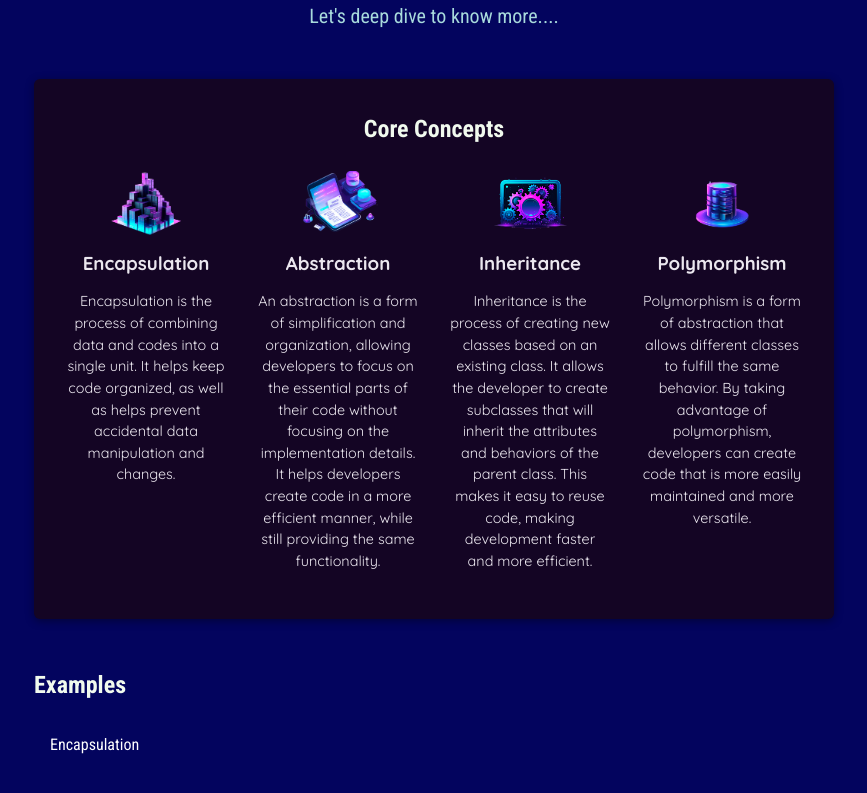
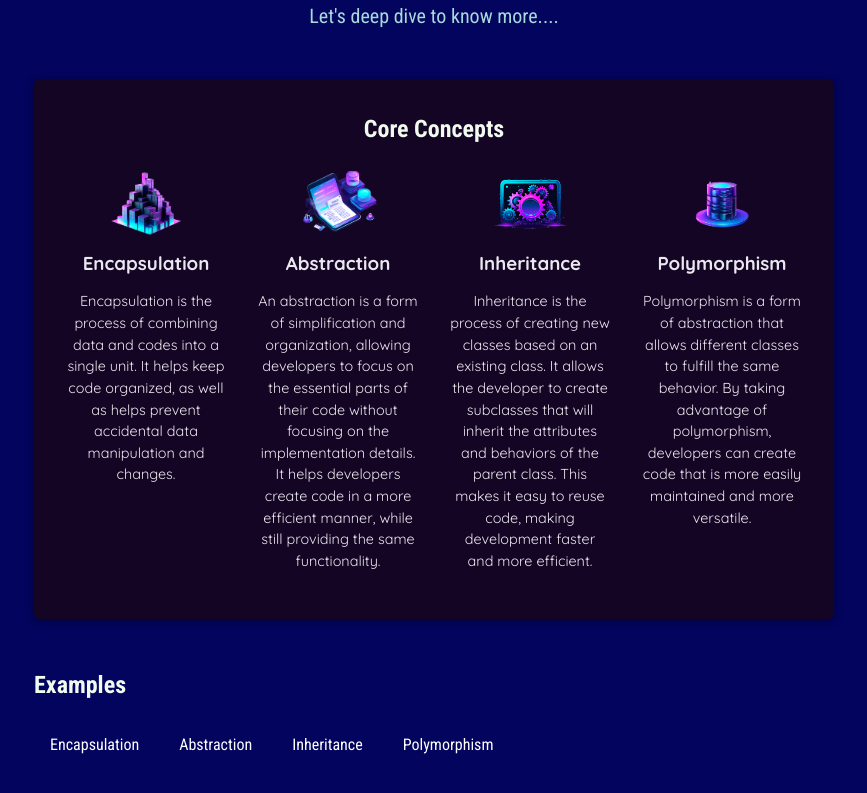
Before and after one commit to Tanushree227/ReactEssentialProject, a React (Vite) app: page / in a window 1280 px wide. Shown: the part 403-1196 px from the top of the page, without its empty margins (206-1073 px from the left). Built offline with nearby package versions, Linux system fonts and the light colour scheme.

Commit message:
having multiple buttons

```diff
--- a/src/App.jsx
+++ b/src/App.jsx
@@ -21,6 +21,9 @@ function App() {
           <h2>Examples</h2>
           <menu>
             <TabButton>Encapsulation</TabButton>
+            <TabButton>Abstraction</TabButton>
+            <TabButton>Inheritance</TabButton>
+            <TabButton>Polymorphism</TabButton>
           </menu>
         </section>
       </main>
```
